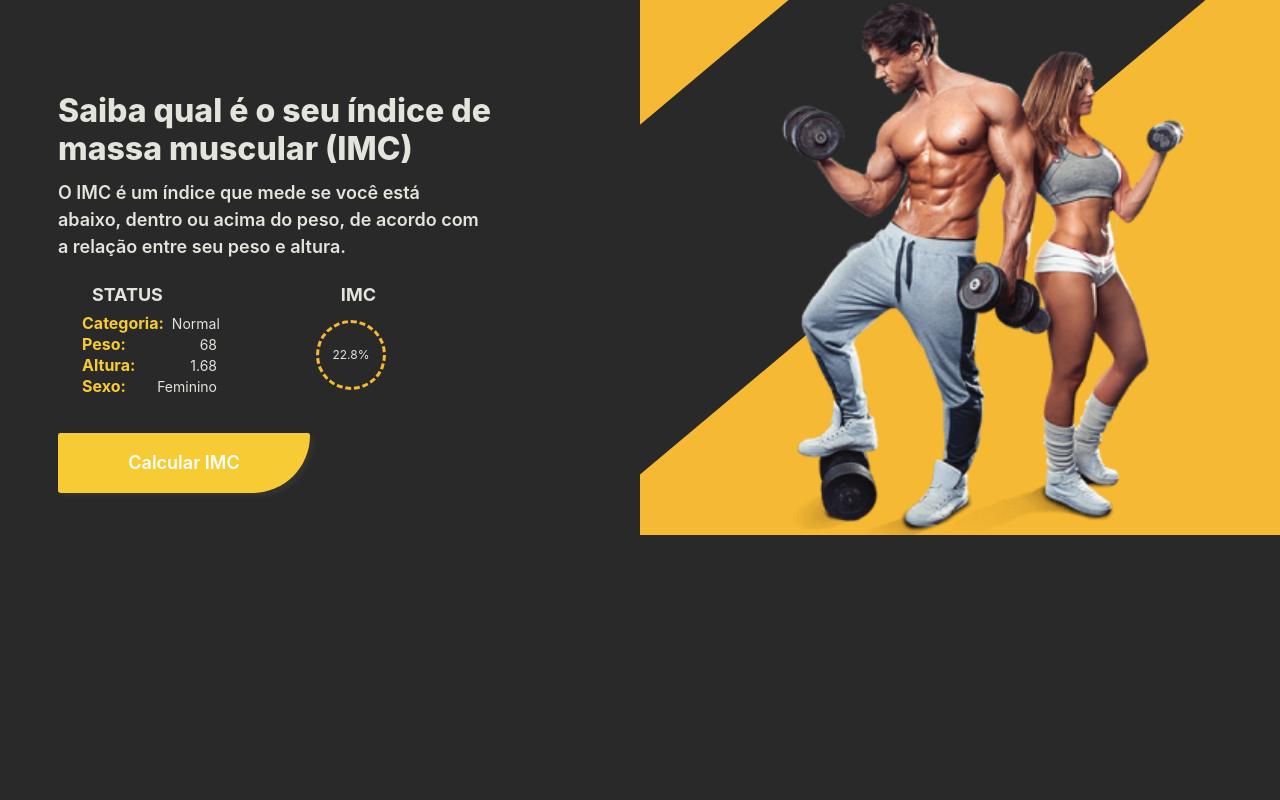
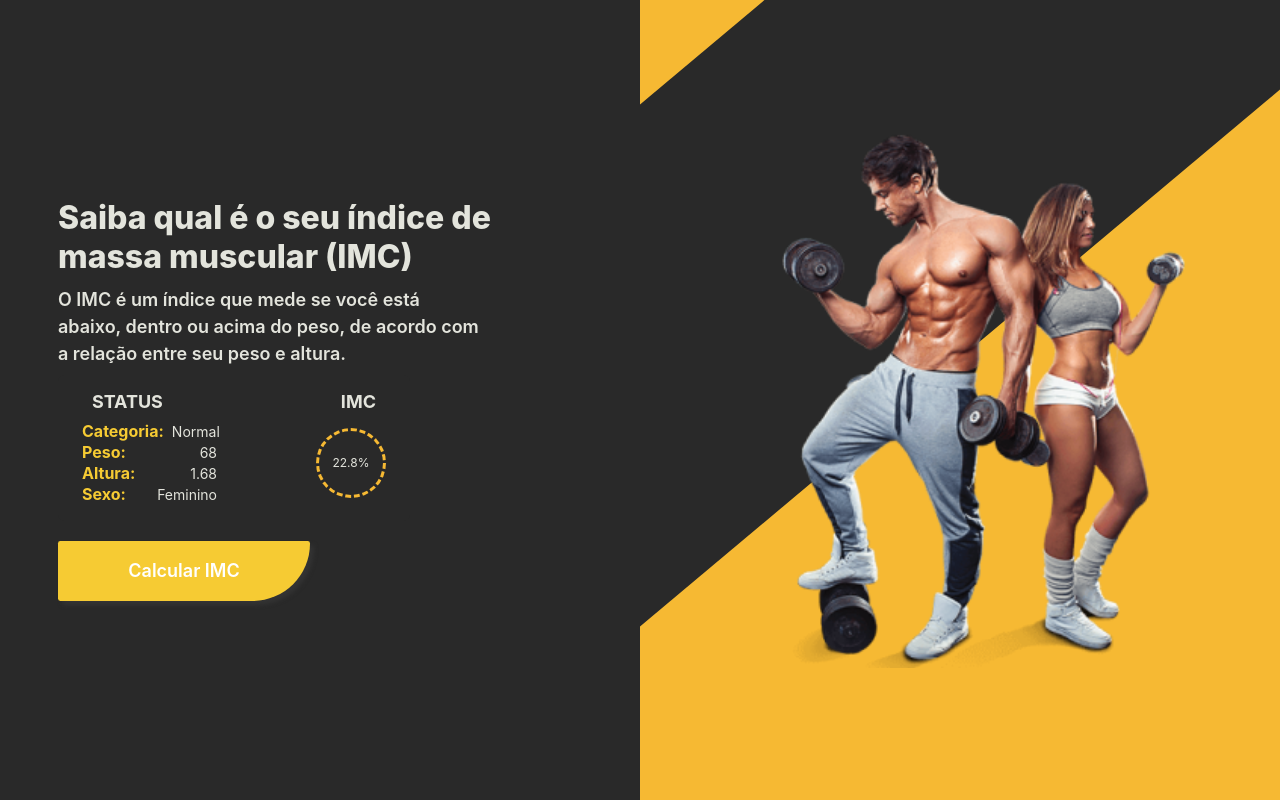
Before and after one commit to Galvs135/Central_Fitness_Capstone, a React (Create React App) app: page /fitnessHome in a window 1280 px wide. Built offline with nearby package versions, Linux system fonts and the light colour scheme.

Commit message:
fix: Remoção de importações não usadas

```diff
--- a/src/Components/HeroFitness.tsx
+++ b/src/Components/HeroFitness.tsx
@@ -14,7 +14,11 @@ import { theme } from "../Styles/theme";
 
 export const HeroFitness = () => {
   return (
-    <Flex flexDir={["column", "column", "column", "row"]} position="relative">
+    <Flex
+      flexDir={["column", "column", "column", "row"]}
+      position="relative"
+      minH="100vh"
+    >
       <Box
         bg={theme.colors.primary}
         w={["100%", "100%", "100%", "0%"]}
@@ -22,7 +26,13 @@ export const HeroFitness = () => {
         position="absolute"
         flex="1"
       ></Box>
-      <Flex flexDir="column" margin="auto" mb="42px" zIndex="1">
+      <Flex
+        flexDir="column"
+        margin="auto"
+        zIndex="1"
+        alignContent="center"
+        h="100%"
+      >
         <Heading
           as="h1"
           fontSize={["22px", "22px", "32px", "32px"]}
```
